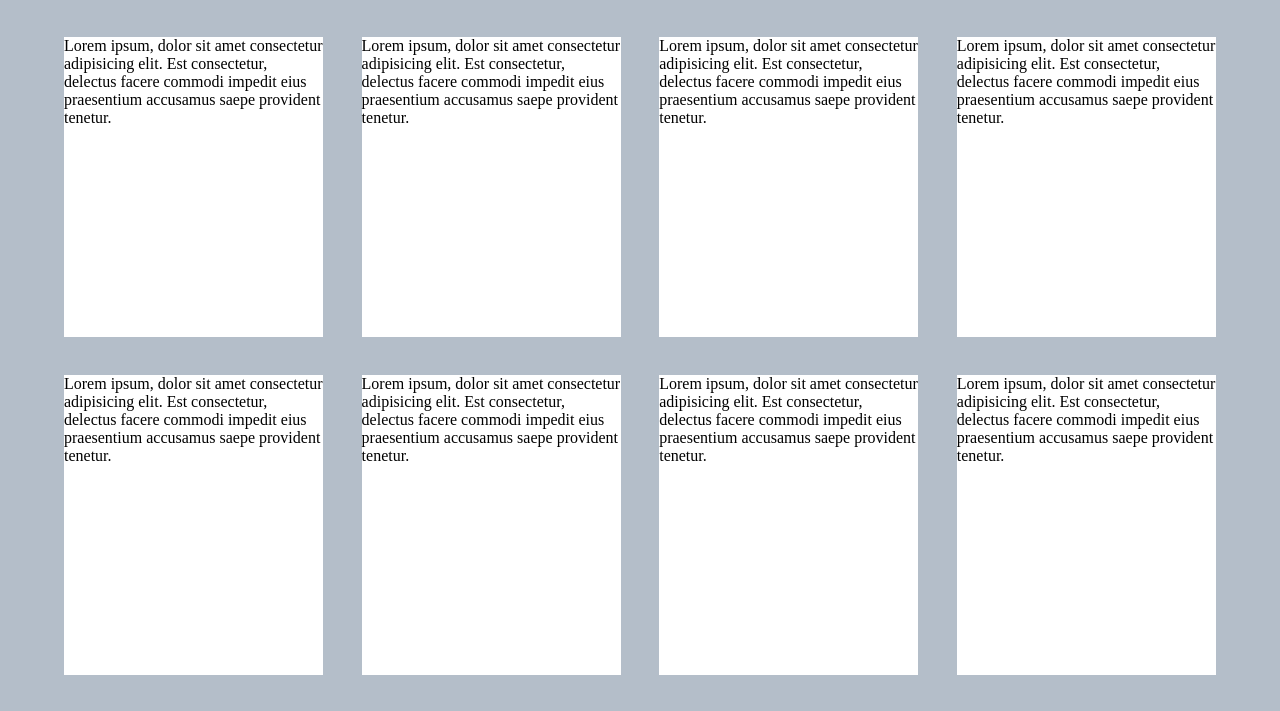
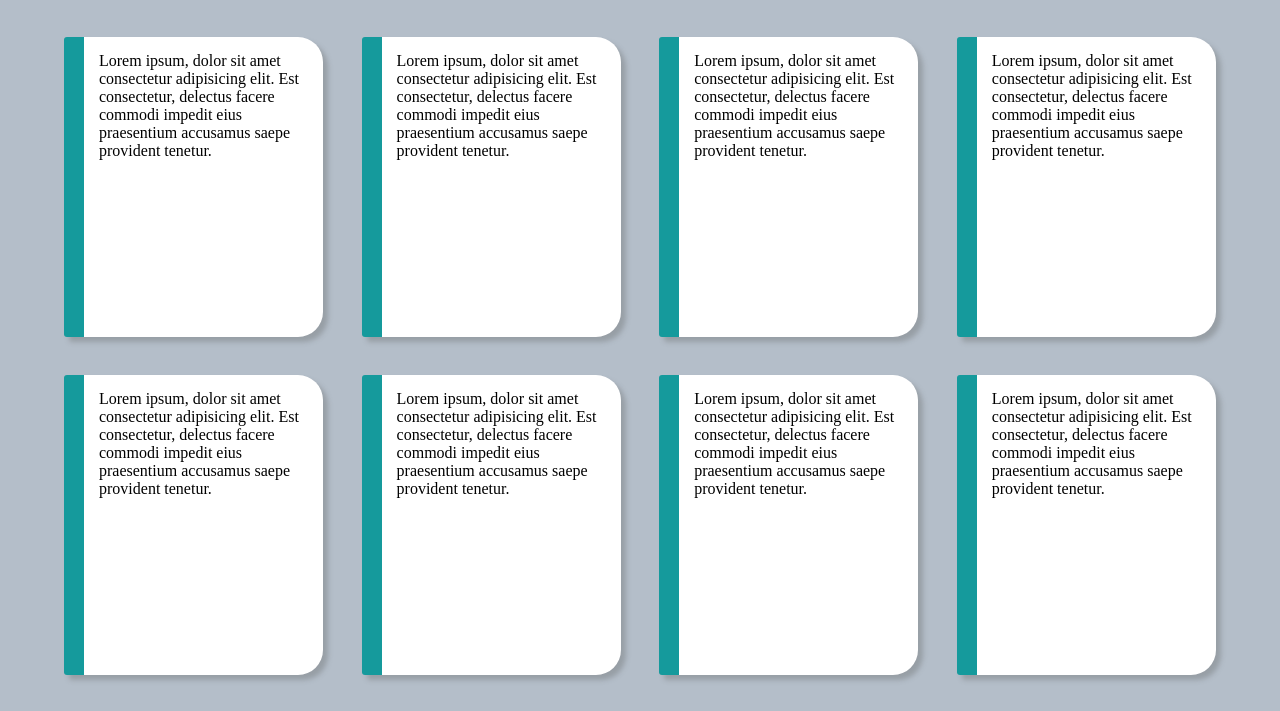
Before and after one commit to GreyTearsDev/library, a plain HTML site: page index.html in a window 1280 px wide. Shown: the part 83-794 px from the top of the page. Drawn offline with Linux system fonts and the light colour scheme.

Commit message:
Add styling to the book elements

```diff
--- a/style.css
+++ b/style.css
@@ -88,4 +88,8 @@ main {
 
 main .book {
   background-color: var(--text-color);
+  padding: 15px;
+  border-radius: 3px 25px 25px 3px;
+  border-left: 20px solid var(--accent-2);
+  box-shadow: 5px 5px 5px #767b7d75;
 }
```
